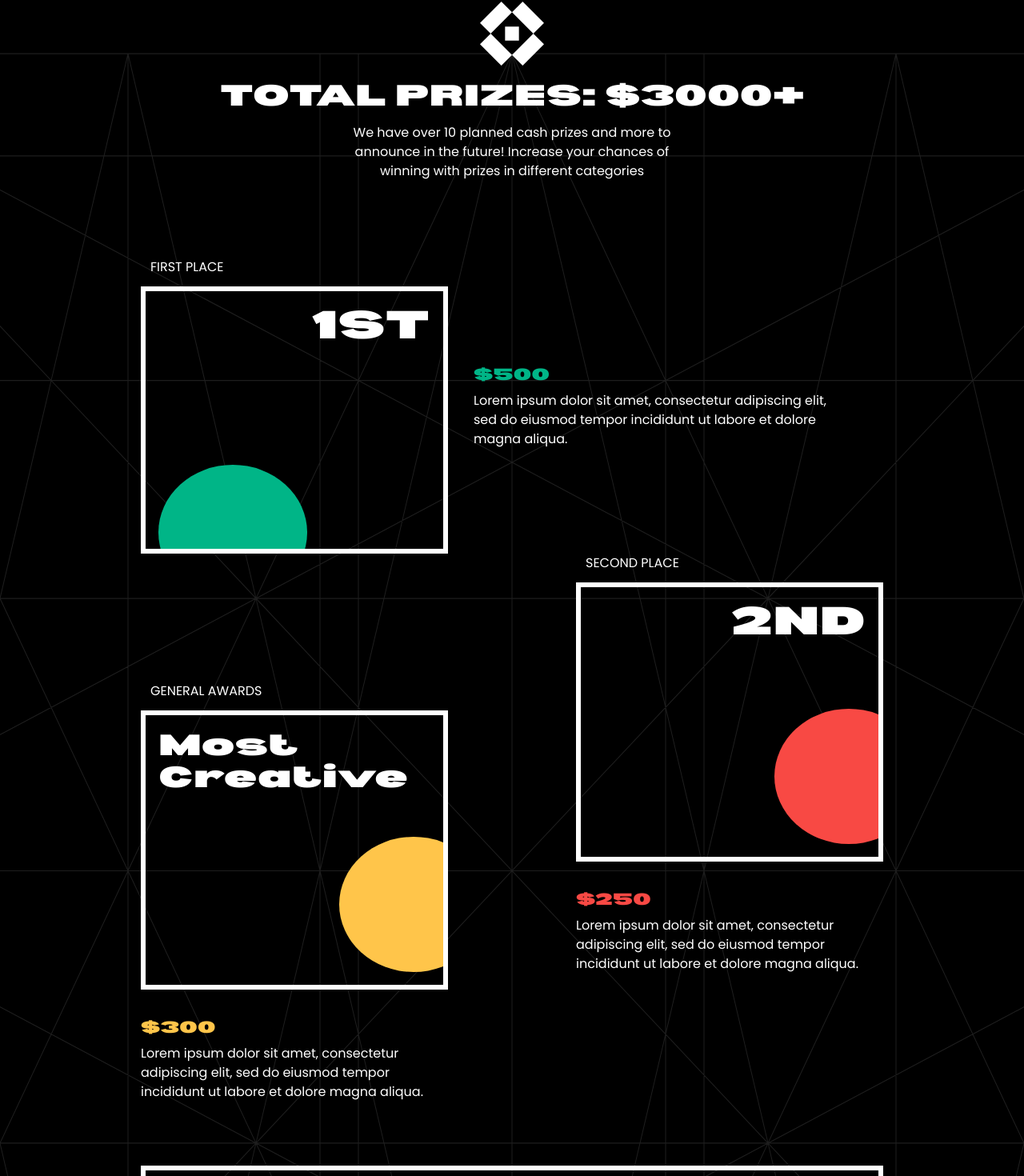
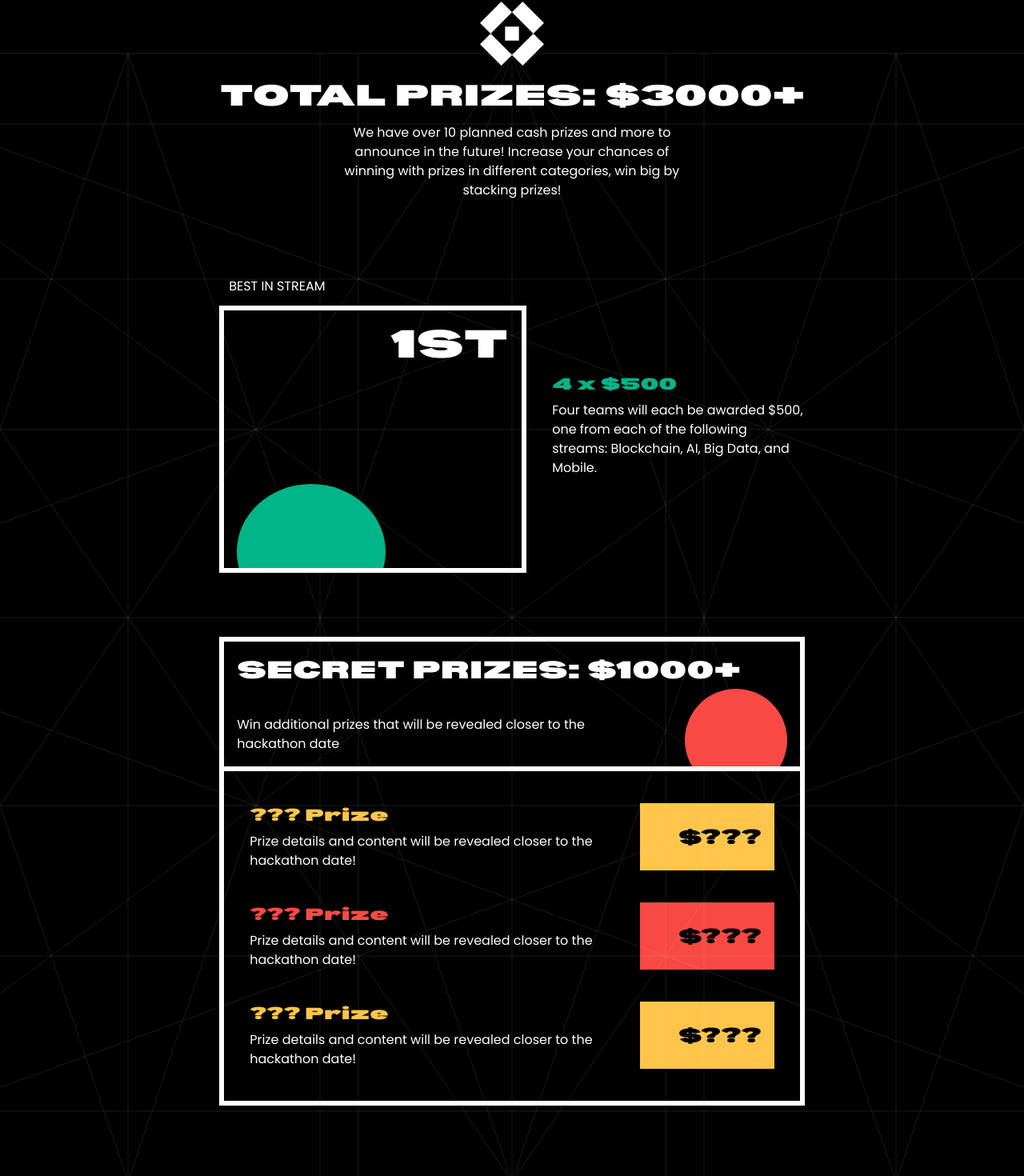
Before and after one commit to VictoriaHacks/VicHacks-site, a Next.js app: page / in a window 1280 px wide. Shown: the part 2893-4363 px from the top of the page at 80% size. Built offline with nearby package versions, Linux system fonts and the light colour scheme.

Commit message:
Added content to prizes section

```diff
--- a/src/components/Prizes/PrizesSection.tsx
+++ b/src/components/Prizes/PrizesSection.tsx
@@ -3,10 +3,10 @@ import CenterImage from '@/assets/shapes/center.svg';
 import clsx from 'clsx';
 import GoldenRatioGrid from './GoldenRatioGrid';
 
-function FirstPlaceCard({ className }: { className?: string }) {
+function BestStreamCard({ className }: { className?: string }) {
   return (
     <div className={clsx('max-w-sm', className)}>
-      <p className="pl-3 pb-3">FIRST PLACE</p>
+      <p className="pl-3 pb-3">BEST IN STREAM</p>
       <div className="relative flex border-[6px] border-white p-4 aspect-[1.15] overflow-hidden">
         <div className="absolute w-[50%] aspect-[1.1] bg-green-light rounded-[100%] left-4 bottom-[-20%]"></div>
         <h3 className="relative font-display text-4xl lg:text-5xl ml-auto">
@@ -17,14 +17,14 @@ function FirstPlaceCard({ className }: { className?: string }) {
   );
 }
 
-function SecondPlaceCard({ className }: { className?: string }) {
+function AiCard({ className }: { className?: string }) {
   return (
     <div className={clsx('max-w-sm', className)}>
-      <p className="pl-3 pb-3">SECOND PLACE</p>
+      <p className="pl-3 pb-3">BEST IN AI</p>
       <div className="relative flex border-[6px] border-white p-4 aspect-[1.1] overflow-hidden">
         <div className="absolute w-[50%] aspect-[1.1] bg-orange-light rounded-[100%] right-[-15%] bottom-4"></div>
         <h3 className="relative font-display text-2xl xs:text-3xl sm:text-4xl lg:text-5xl ml-auto">
-          2ND
+          1ST
         </h3>
       </div>
     </div>
@@ -94,25 +94,25 @@ export default function PrizesSection({ className }: { className?: string }) {
         <p className="max-w-md">
           We have over 10 planned cash prizes and more to announce in the
           future! Increase your chances of winning with prizes in different
-          categories
+          categories, win big by stacking prizes!
         </p>
       </div>
 
-      {/* First place */}
+      {/* Stream Awards */}
       <div className="relative grid md:flex gap-8 w-full max-w-sm md:max-w-none mb-20 md:mb-0 mx-auto md:mx-0">
-        <FirstPlaceCard className="w-full" />
+        <BestStreamCard className="w-full" />
         <div className="space-y-2 flex-1 max-w-md my-auto">
-          <h4 className="font-display text-xl text-green-light">$500</h4>
+          <h4 className="font-display text-xl text-green-light">4 x $500</h4>
           <p className="">
-            Lorem ipsum dolor sit amet, consectetur adipiscing elit, sed do
-            eiusmod tempor incididunt ut labore et dolore magna aliqua.{' '}
+            Four teams will each be awarded $500, one from each of the following
+            streams: Blockchain, AI, Big Data, and Mobile.
           </p>
         </div>
       </div>
 
       <div className="relative grid grid-cols-1 max-w-sm mx-auto sm:max-w-none sm:grid-cols-2 gap-10 gap-y-20 md:block md:columns-2 md:gap-20 lg:gap-40 [&>*]:break-inside-avoid-column">
         {/* Third place */}
-        <div className="flex flex-col gap-8 w-full md:mt-40 row-start-2 sm:col-start-2 sm:row-start-1">
+        {/* <div className="flex flex-col gap-8 w-full md:mt-40 row-start-2 sm:col-start-2 sm:row-start-1">
           <MostCreativeCard className="w-full" />
           <div className="space-y-2 flex-1 max-w-sm my-auto">
             <h4 className="font-display text-xl text-yellow-light">$300</h4>
@@ -121,7 +121,7 @@ export default function PrizesSection({ className }: { className?: string }) {
               eiusmod tempor incididunt ut labore et dolore magna aliqua.{' '}
             </p>
           </div>
-        </div>
+        </div> */}
 
         {/* Best blockchain */}
         {/* <div className="flex flex-col gap-8 w-full md:mt-40">
@@ -136,8 +136,8 @@ export default function PrizesSection({ className }: { className?: string }) {
         </div> */}
 
         {/* Second place */}
-        <div className="flex flex-col gap-8 w-full row-start-1 sm:col-start-1 sm:row-start-1">
-          <SecondPlaceCard className="w-full" />
+        {/* <div className="flex flex-col gap-8 w-full row-start-1 sm:col-start-1 sm:row-start-1">
+          <AiCard className="w-full" />
           <div className="space-y-2 flex-1 max-w-sm my-auto">
             <h4 className="font-display text-xl text-orange-light">$250</h4>
             <p className="">
@@ -145,7 +145,7 @@ export default function PrizesSection({ className }: { className?: string }) {
               eiusmod tempor incididunt ut labore et dolore magna aliqua.{' '}
             </p>
           </div>
-        </div>
+        </div> */}
 
         {/* Most creative card */}
         {/* <div className="flex flex-col gap-8 w-full row-start-3 sm:col-start-1 sm:row-start-2 md:mt-40">
@@ -164,7 +164,7 @@ export default function PrizesSection({ className }: { className?: string }) {
         <div className="relative border-b-[6px] border-white p-4 overflow-hidden">
           <div className="absolute w-28 sm:w-32 aspect-square bg-orange-light rounded-[100%] right-4 bottom-[-20%]"></div>
           <h3 className="relative font-display text-center sm:text-left text-lg sm:text-2xl md:text-3xl mb-10">
-            SECRET PRIZES: $???
+            SECRET PRIZES: $1000+
           </h3>
           <p className="relative sm:max-w-md text-center sm:text-left">
             Win additional prizes that will be revealed closer to the hackathon
@@ -176,11 +176,11 @@ export default function PrizesSection({ className }: { className?: string }) {
           <div className="flex gap-4 xs:gap-8 sm:gap-10">
             <div className="w-max space-y-2">
               <h4 className="font-display text-lg sm:text-xl text-yellow-light">
-                ----- Prize
+                ??? Prize
               </h4>
               <p className="max-w-md">
-                Win additional prizes that will be revealed closer to the
-                hackathon date
+                Prize details and content will be revealed closer to the
+                hackathon date!
               </p>
             </div>
             <div className="flex flex-1 bg-yellow-light items-center p-2 xs:p-4">
@@ -194,14 +194,32 @@ export default function PrizesSection({ className }: { className?: string }) {
           <div className="flex gap-4 xs:gap-8 sm:gap-10">
             <div className="w-max space-y-2">
               <h4 className="font-display text-lg sm:text-xl text-orange-light">
-                ----- Prize
+                ??? Prize
               </h4>
               <p className="max-w-md">
-                Win additional prizes that will be revealed closer to the
-                hackathon date
+                Prize details and content will be revealed closer to the
+                hackathon date!
               </p>
             </div>
             <div className="flex flex-1 bg-orange-light items-center p-2 xs:p-4">
+              <h4 className="font-display text-xl sm:text-2xl text-black ml-auto mt-auto sm:mt-0">
+                $???
+              </h4>
+            </div>
+          </div>
+
+          {/* Yellow */}
+          <div className="flex gap-4 xs:gap-8 sm:gap-10">
+            <div className="w-max space-y-2">
+              <h4 className="font-display text-lg sm:text-xl text-yellow-light">
+                ??? Prize
+              </h4>
+              <p className="max-w-md">
+                Prize details and content will be revealed closer to the
+                hackathon date!
+              </p>
+            </div>
+            <div className="flex flex-1 bg-yellow-light items-center p-2 xs:p-4">
               <h4 className="font-display text-xl sm:text-2xl text-black ml-auto mt-auto sm:mt-0">
                 $???
               </h4>
```
